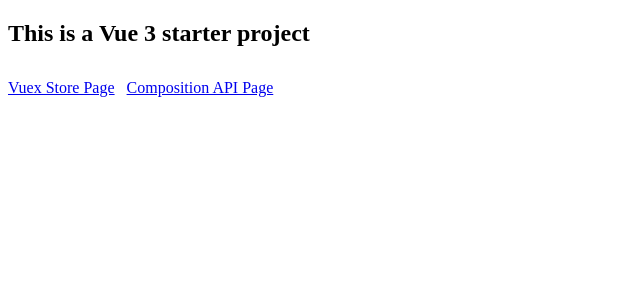
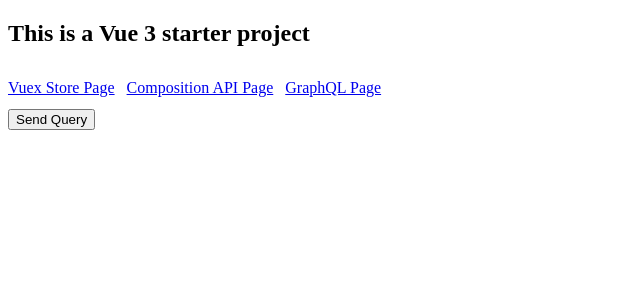
Before and after one commit to stardustxx/vue3-starter, a Vue app: page /pageQuery in a window 1280 px wide. Shown: the top 300 px of the page, without its empty margins (0-640 px from the left). Built offline with nearby package versions, Linux system fonts and the light colour scheme.

Commit message:
graphql sample

```diff
--- a/src/App.vue
+++ b/src/App.vue
@@ -5,6 +5,7 @@
     <div class="nav">
       <router-link to="/">Vuex Store Page</router-link>
       <router-link to="/page2">Composition API Page</router-link>
+      <router-link to="/pageQuery">GraphQL Page</router-link>
     </div>
 
     <router-view></router-view>
--- /dev/null
+++ b/src/apollo.js
@@ -0,0 +1,17 @@
+import { ApolloClient, HttpLink } from '@apollo/client/core';
+import { InMemoryCache } from '@apollo/client/cache';
+
+let apolloClient = null;
+
+export function createApolloClient() {
+  if (apolloClient) {
+    return apolloClient;
+  }
+
+  return apolloClient = new ApolloClient({
+    link: new HttpLink({
+      uri: "http://localhost:4001/graphql",
+    }),
+    cache: new InMemoryCache(),
+  });
+}
--- a/src/index.js
+++ b/src/index.js
@@ -1,3 +1,4 @@
+import "regenerator-runtime/runtime";
 import { createApp } from "vue";
 import { createStore } from "vuex";
 import { router } from "./router";
--- /dev/null
+++ b/src/pages/PageQuery.vue
@@ -0,0 +1,57 @@
+<template>
+  <div class="page-query">
+    <button @click="query">Send Query</button>
+    <div>{{ result }}</div>
+  </div>
+</template>
+
+<script>
+import { ref } from "vue";
+import { createApolloClient } from '../apollo.js';
+import { gql } from '@apollo/client/core';
+
+export default {
+  name: "PageQuery",
+  setup() {
+    const apolloClient = createApolloClient();
+    const result = ref(null);
+    const loading = ref(false);
+
+    async function query() {
+      loading.value = true;
+      try {
+        const queryResult = await apolloClient.query({
+          query: gql`
+            query product($productId: ID!) {
+              product(hashKey: $productId) {
+                title
+                skuNo
+              }
+            }
+          `,
+          variables: {
+            productId: 11833,
+          },
+          fetchPolicy: 'network-only'
+        });
+
+        result.value = queryResult.data;
+      } catch(error) {
+        console.error(error);
+      }
+
+      loading.value = false;
+    }
+
+    return {
+      result,
+      loading,
+      query,
+    };
+  }
+}
+</script>
+
+<style lang="scss" scoped>
+
+</style>
--- a/src/router.js
+++ b/src/router.js
@@ -14,6 +14,11 @@
       name: "page2",
       component: () => import(/* webpackChunkName: "Page2" */ "./pages/Page2.vue"),
     },
+    {
+      path: "/pageQuery",
+      name: "pageQuery",
+      component: () => import(/* webpackChunkName: "PageQuery" */ "./pages/PageQuery.vue"),
+    },
   ],
 });
 
```
